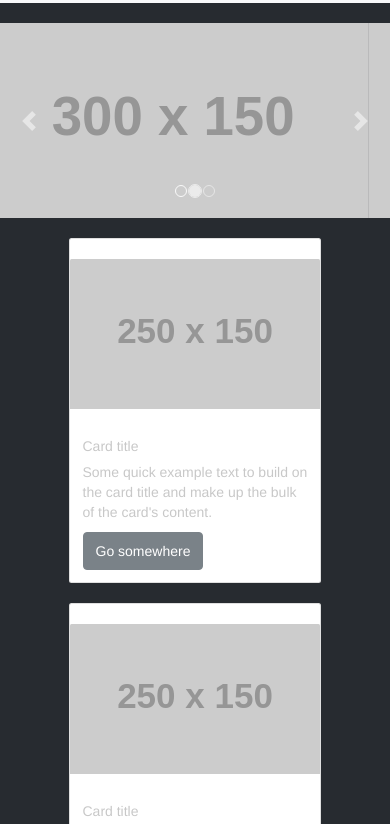
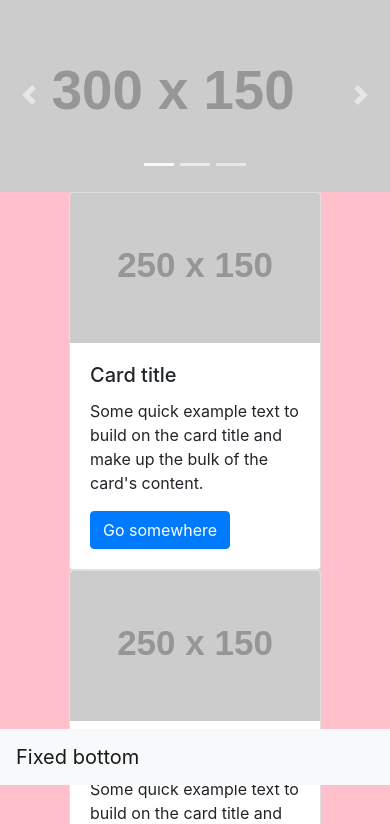
Before and after one commit to Tyler-Blood/WEB-115-Class-Work, a plain HTML site: page index.html in a window 390 px wide. Shown: the part 59-883 px from the top of the page. Drawn offline with nearby package versions, Linux system fonts and the light colour scheme; placeholder pictures from the web are drawn by us.

Commit message:
index.html - removed link to theme and styling.  style.css - added media queries for different backgrounds at different viewport widths, fixed bug where bottom nav would overlap card btn(s)

```diff
--- a/assets/css/style.css
+++ b/assets/css/style.css
@@ -8,16 +8,52 @@
     right: -50px;
     display: none;
     background-color: #333;
-    opacity: 40%;
+    opacity: .75;
 }
 
 .card {
     width: 70%;
+    margin-top: 50rem;
+}
+
+#contentDiv{
+    padding-bottom: 5rem;
 }
 
 .fixed-bottom {
-    margin-top: 2rem;
     margin-bottom: 0rem;
     border-bottom-left-radius: 0px;
     border-bottom-right-radius: 0px;
 }
+
+body {
+    background-color: pink;
+}
+
+/* Small devices (landscape phones, 576px and up) */
+@media (min-width: 576px) {
+    body {
+        background-color: #F00;
+    }
+}
+
+/* Medium devices (tablets, 768px and up) */
+@media (min-width: 768px) {
+    body {
+        background-color: #0F0;
+    }
+}
+
+/* Large devices (desktops, 992px and up) */
+@media (min-width: 992px) {
+    body {
+        background-color: #00F;
+    }
+}
+
+/* Extra large devices (large desktops, 1200px and up) */
+@media (min-width: 1200px) {
+    body {
+        background-color: #333;
+    }
+}
--- a/index.html
+++ b/index.html
@@ -7,8 +7,8 @@
     <link rel="stylesheet" href="https://stackpath.bootstrapcdn.com/bootstrap/4.3.1/css/bootstrap.min.css"
         integrity="sha384-ggOyR0iXCbMQv3Xipma34MD+dH/1fQ784/j6cY/iJTQUOhcWr7x9JvoRxT2MZw1T" crossorigin="anonymous">
     <!-- themeroller bootstrap theme start| https://www.bootpress.org/bootstrap/themeroller.html?view=390eae6b8defb9fd1e2407a3a5ef82fb -->
-    <link rel="stylesheet" href="assets/vendor/bootstrap.css">
-    <link rel="stylesheet" href="assets/vendor/bootstrap.min.css">
+    <!-- <link rel="stylesheet" href="assets/vendor/bootstrap.css">
+    <link rel="stylesheet" href="assets/vendor/bootstrap.min.css"> -->
     <!-- theme end -->
     <link rel="stylesheet" href="assets/css/style.css">
     <title>Document</title>
@@ -81,12 +81,6 @@
             </div>
         </header>
         <div id="contentDiv" class="container-fluid">
-            <style>
-                /* NTR: need to find bootstrap vertical padding/margin for cards  */
-                .row div{
-                    padding-top: 20px;
-                }
-            </style>
             <div class="row">
                 <div class="col-sm-12 col-md-6 col-lg-3">
                     <div class="card m-auto">
```
